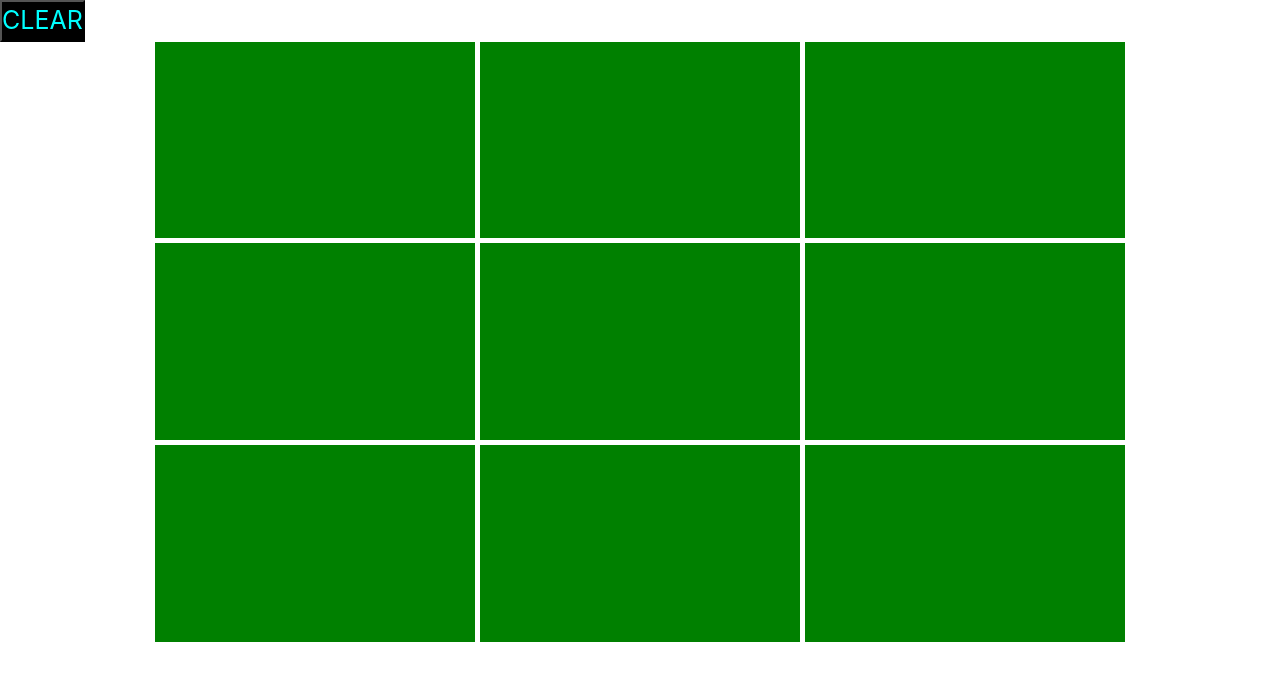
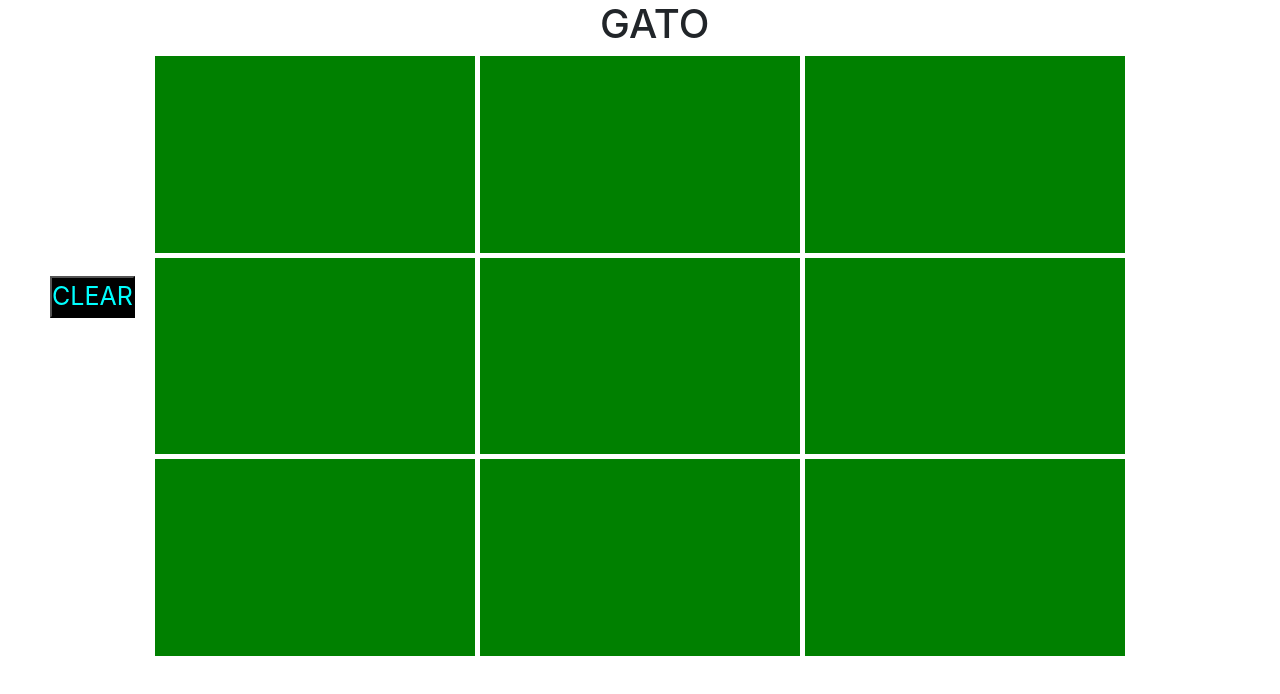
Before and after one commit to MARENTES2309/Gato, a plain HTML site: page index.html in a window 1280 px wide. Drawn offline with Linux system fonts and the light colour scheme.

Commit message:
acomodo de boton y tamaños

```diff
--- a/css/style.css
+++ b/css/style.css
@@ -5,7 +5,7 @@
 
 .container{
     margin: 0 auto;
-    width: 80%;
+    width: 95%;
     max-width: 1000px;
     height: 75vh;
 }
@@ -34,4 +34,12 @@
     color: aqua;
     background-color: black;
     font-size: 25px;
+    margin-left: 50px;
+    margin-top: 220px;
+    position: fixed;
 }
+
+h6{
+    font-size: 40PX;
+    margin-left: 600px;
+}
--- a/index.html
+++ b/index.html
@@ -9,6 +9,7 @@
     <title>Document</title>
 </head>
 <body>
+    <h6>GATO</h6>
     <button class="b1">CLEAR</button>
     <div class="container grid">
         <div class="cuadro"></div>
```
